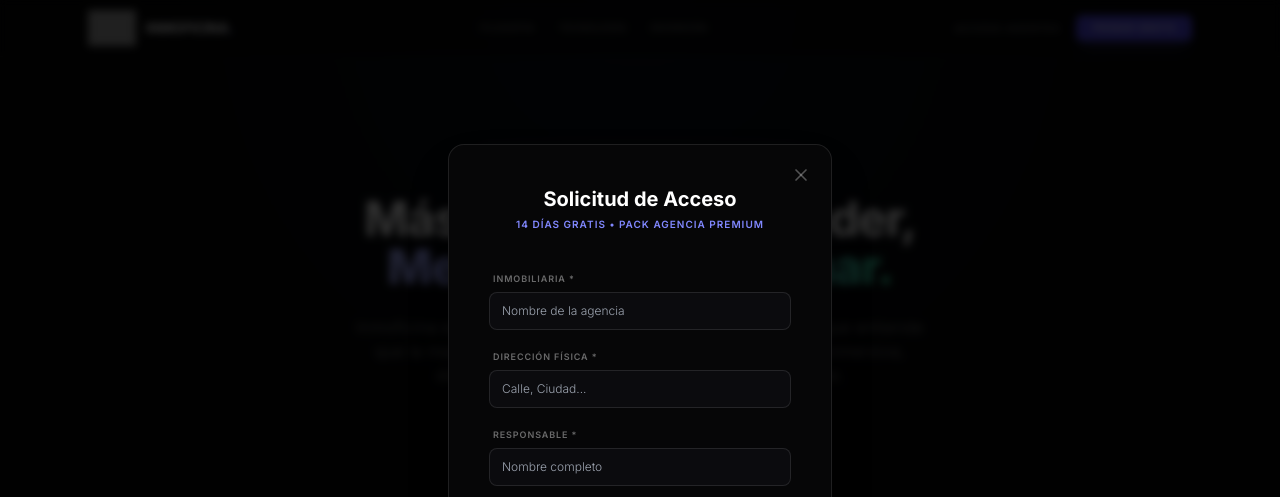
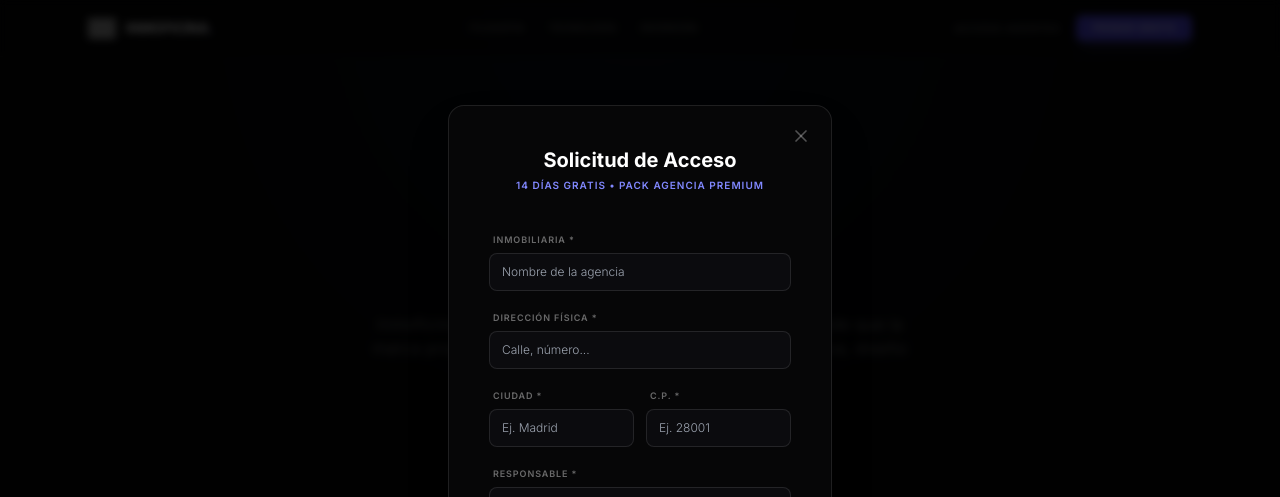
Before and after one commit to proyectohipotenusa-oss/inmoficina, a React (Vite) app: page / in a window 1280 px wide. Both pictures are taken after a click on the button "PROBAR GRATIS". Shown: the top 497 px of the page. Built offline with nearby package versions, Linux system fonts and the light colour scheme; grey boxes are pictures that could not be loaded.

Commit message:
Arreglitos

```diff
--- a/src/pages/AdminPanel.tsx
+++ b/src/pages/AdminPanel.tsx
@@ -13,6 +13,8 @@ interface Agencia {
   id: string;
   nombre: string;
   direccion?: string;
+  ciudad?: string;
+  codigo_postal?: string;
   contacto_nombre?: string;
   contacto_email?: string;
   contacto_telefono?: string;
@@ -25,6 +27,8 @@ interface Solicitud {
   estado: string;
   nombre_agencia: string;
   direccion: string;
+  ciudad: string;
+  codigo_postal: string;
   contacto_nombre: string;
   telefono: string;
   email: string;
@@ -140,7 +144,7 @@ export default function AdminPanel() {
                         <span className="text-xs font-black text-white uppercase truncate">{s.nombre_agencia}</span>
                         <span className={`px-1.5 py-0.5 rounded text-[6px] font-black uppercase tracking-widest ${s.estado === 'pendiente' ? 'bg-amber-500/20 text-amber-500' : 'bg-red-500/20 text-red-500'}`}>{s.estado}</span>
                       </div>
-                      <div className="text-[9px] text-white/50 flex items-center gap-1"><MapPin size={8} className="text-white/30" /> {s.direccion || 'Sin dirección'}</div>
+                      <div className="text-[9px] text-white/50 flex items-center gap-1"><MapPin size={8} className="text-white/30" /> {s.direccion} {s.ciudad ? `, ${s.ciudad}` : ''} {s.codigo_postal}</div>
                     </div>
                     <div className="text-right">
                        <p className="text-[7px] text-white/20 uppercase font-black tracking-widest">Recibida</p>
@@ -247,6 +251,8 @@ function AgencyDialog({ agencia, onClose, onSave, onCreated }: { agencia: Agenci
 
   const [nombre, setNombre] = useState(ag?.nombre || '');
   const [direccion, setDireccion] = useState(ag?.direccion || '');
+  const [ciudad, setCiudad] = useState(ag?.ciudad || '');
+  const [cp, setCp] = useState(ag?.codigo_postal || '');
   const [cNombre, setCNombre] = useState(ag?.contacto_nombre || '');
   const [cEmail, setCEmail] = useState(ag?.contacto_email || '');
   const [cTel, setCTel] = useState(ag?.contacto_telefono || '');
@@ -280,7 +286,7 @@ function AgencyDialog({ agencia, onClose, onSave, onCreated }: { agencia: Agenci
     try {
       if (isEdit && ag) {
         const { error: updateError } = await supabase.from('agencias').update({
-          nombre: nombre.trim(), direccion: direccion.trim(),
+          nombre: nombre.trim(), direccion: direccion.trim(), ciudad: ciudad.trim(), codigo_postal: cp.trim(),
           contacto_nombre: cNombre.trim(), contacto_email: cEmail.trim(), contacto_telefono: cTel.trim(),
           bloqueada
         }).eq('id', ag.id);
@@ -288,7 +294,7 @@ function AgencyDialog({ agencia, onClose, onSave, onCreated }: { agencia: Agenci
         onSave();
       } else {
         const nuevaAgencia = {
-          id: effectiveSlug, nombre: nombre.trim(), direccion: direccion.trim(),
+          id: effectiveSlug, nombre: nombre.trim(), direccion: direccion.trim(), ciudad: ciudad.trim(), codigo_postal: cp.trim(),
           contacto_nombre: cNombre.trim(), contacto_email: cEmail.trim(), contacto_telefono: cTel.trim(),
           bloqueada: false
         };
@@ -343,6 +349,10 @@ function AgencyDialog({ agencia, onClose, onSave, onCreated }: { agencia: Agenci
                 <div><label className="text-[8px] font-bold text-white/40 uppercase tracking-widest mb-1 block">Nombre</label><input required autoFocus className="w-full bg-ink-950 border border-white/10 rounded-md px-2.5 py-1.5 text-[10px] text-white focus:border-brand-500 transition-colors" value={nombre} onChange={e => setNombre(e.target.value)} /></div>
                 <div><label className="text-[8px] font-bold text-white/40 uppercase tracking-widest mb-1 block">Slug ID</label><input className="w-full font-mono text-[9px] text-white/40 bg-white/5 border border-white/10 rounded-md px-2.5 py-1.5 cursor-not-allowed" value={effectiveSlug} readOnly /></div>
                 <div><label className="text-[8px] font-bold text-white/40 uppercase tracking-widest mb-1 block">Dirección</label><input className="w-full bg-ink-950 border border-white/10 rounded-md px-2.5 py-1.5 text-[10px] text-white focus:border-brand-500 transition-colors" value={direccion} onChange={e => setDireccion(e.target.value)} /></div>
+                <div className="grid grid-cols-2 gap-3">
+                  <div><label className="text-[8px] font-bold text-white/40 uppercase tracking-widest mb-1 block">Ciudad</label><input className="w-full bg-ink-950 border border-white/10 rounded-md px-2.5 py-1.5 text-[10px] text-white focus:border-brand-500 transition-colors" value={ciudad} onChange={e => setCiudad(e.target.value)} /></div>
+                  <div><label className="text-[8px] font-bold text-white/40 uppercase tracking-widest mb-1 block">C.P.</label><input className="w-full bg-ink-950 border border-white/10 rounded-md px-2.5 py-1.5 text-[10px] text-white focus:border-brand-500 transition-colors" value={cp} onChange={e => setCp(e.target.value)} /></div>
+                </div>
               </div>
               <div className="space-y-3">
                 <h3 className="text-[8px] font-black text-white/30 uppercase tracking-widest border-b border-white/5 pb-1.5">Contacto Principal</h3>
--- a/src/pages/Landing.tsx
+++ b/src/pages/Landing.tsx
@@ -4,18 +4,18 @@ import { supabase } from '../lib/supabase';
 import {
   Globe, BarChart3, Sparkles, Smartphone, Rss,
   ArrowRight, CheckCircle2, Star, Zap, X, Loader2,
-  Trophy, Landmark, LayoutDashboard, Send, MousePointerClick, QrCode, BookOpen
+  Trophy, Landmark, LayoutDashboard, Send, MousePointerClick
 } from 'lucide-react';
 
 const LOGO_URL = "https://qqysbxfxetqbnucsmagc.supabase.co/storage/v1/object/public/assets/logocuadrado-png1024.png";
-const HERO_IMG_URL = "https://qqysbxfxetqbnucsmagc.supabase.co/storage/v1/object/public/assets/1777235529301-019dcb7d-a185-7894-8e9f-05d821ff0562.png";
+const HERO_IMG_URL = "https://qqysbxfxetqbnucsmagc.supabase.co/storage/v1/object/public/assets/9452536f-198f-4e52-bc6d-bf06589f74c8-u1_d1156373-97c1-44f1-aa6a-0bb509624a9f.png";
 const TEMPORARY_LEGAL_URL = "https://www.ejemplo.com";
 
 export default function Landing() {
   const [isModalOpen, setIsModalOpen] = useState(false);
   const [formStatus, setFormStatus] = useState<'idle' | 'loading' | 'success' | 'error'>('idle');
   const [formData, setFormData] = useState({
-    nombre_agencia: '', direccion: '', contacto_nombre: '', telefono: '', email: ''
+    nombre_agencia: '', direccion: '', ciudad: '', codigo_postal: '', contacto_nombre: '', telefono: '', email: ''
   });
 
   const handleSubmit = async (e: React.FormEvent) => {
@@ -39,7 +39,7 @@ export default function Landing() {
       <nav className="fixed top-0 left-0 right-0 z-40 bg-ink-950/70 backdrop-blur-xl border-b border-white/5">
         <div className="max-w-6xl mx-auto px-6 h-14 flex items-center justify-between">
           <div className="flex items-center gap-2.5 group cursor-pointer">
-            <div className="w-12 h-12 rounded-md overflow-hidden shrink-0 group-hover:scale-105 transition-transform duration-500">
+            <div className="w-7 h-7 rounded-md overflow-hidden shrink-0 group-hover:scale-105 transition-transform duration-500">
               <img src={LOGO_URL} alt="Logo Inmoficina" className="w-full h-full object-contain" />
             </div>
             <span className="text-sm font-bold tracking-tight uppercase group-hover:text-brand-400 transition-colors">INMOFICINA<span className="text-brand-400">.</span></span>
@@ -62,15 +62,15 @@ export default function Landing() {
       <section className="relative pt-28 pb-16 px-6 lg:pt-36 lg:pb-24 text-center">
         <div className="absolute top-0 left-1/2 -translate-x-1/2 w-full h-[500px] bg-[radial-gradient(circle_at_50%_0%,rgba(59,130,246,0.08),transparent_60%)] pointer-events-none" />
         <div className="max-w-3xl mx-auto relative z-10">
-          <div className="inline-flex items-center gap-2 px-3 py-1 rounded-full border border-white/10 bg-white/[0.02] text-white/70 text-[11px] font-medium uppercase tracking-[0.2em] mb-6 animate-fade-in backdrop-blur-md">
-            <Trophy size={14} className="text-brand-400" /> Digitaliza tu agencia inmobiliaria
+          <div className="inline-flex items-center gap-2 px-3 py-1 rounded-full border border-white/10 bg-white/[0.02] text-white/70 text-[9px] font-medium uppercase tracking-[0.2em] mb-6 animate-fade-in backdrop-blur-md">
+            <Trophy size={12} className="text-brand-400" /> El Estándar de la Nueva Generación
           </div>
           <h1 className="text-3xl sm:text-4xl md:text-5xl font-bold leading-[1.1] tracking-tight mb-6">
-          Más tiempo para vender,<br />
-            <span className="text-transparent bg-clip-text bg-gradient-to-r from-brand-300 via-brand-400 to-emerald-400 font-extrabold">Menos para gestionar.</span>
+            Vende Lujo,<br />
+            <span className="text-transparent bg-clip-text bg-gradient-to-r from-brand-300 via-brand-400 to-emerald-400 font-extrabold">No Ladrillo.</span>
           </h1>
           <p className="text-sm sm:text-base text-white/50 max-w-xl mx-auto mb-10 leading-relaxed font-light tracking-wide">
-            Inmoficina es el CRM diseñado para la agencia inmobiliaria que entiende que la marca propia es su activo más valioso. Tecnología inmersiva, diseño exquisito y herramientas orientadas al cierre.
+            Inmoficina es el CRM diseñado para la agencia que entiende que la marca propia es su activo más valioso. Tecnología inmersiva, diseño exquisito y herramientas orientadas al cierre.
           </p>
           <div className="flex flex-col items-center gap-5">
             <button onClick={() => setIsModalOpen(true)} className="group relative px-6 py-3 bg-white text-ink-950 rounded-lg font-bold uppercase tracking-widest text-[11px] hover:bg-brand-50 hover:scale-[1.02] transition-all shadow-[0_10px_30px_rgba(255,255,255,0.1)] active:scale-95 flex items-center gap-2">
@@ -141,7 +141,7 @@ export default function Landing() {
       {/* ARSENAL GRID */}
       <section id="arsenal" className="py-20 px-6">
         <div className="max-w-5xl mx-auto text-center mb-16">
-          <h2 className="text-2xl md:text-3xl font-bold mb-3 tracking-tight">ARSENAL PARA EL CIERRE DE PROPIEDADES</h2>
+          <h2 className="text-2xl md:text-3xl font-bold mb-3 tracking-tight">Arsenal para el Cierre</h2>
           <p className="text-white/40 font-light text-xs max-w-lg mx-auto">Tecnología inmersiva diseñada para elevar la percepción de valor y multiplicar tus conversiones.</p>
         </div>
 
@@ -163,7 +163,7 @@ export default function Landing() {
         </div>
       </section>
 
-      {/* TARIFA: LISTA DE 10 FUNCIONALIDADES RECALIBRADA */}
+      {/* TARIFA */}
       <section id="tarifa" className="py-20 px-6 relative">
         <div className="max-w-2xl mx-auto bg-gradient-to-br from-ink-900 to-ink-950 border border-white/10 p-8 md:p-12 rounded-[2rem] text-center shadow-2xl relative overflow-hidden">
           <div className="absolute top-0 left-1/2 -translate-x-1/2 px-4 py-1 bg-brand-500 text-[9px] font-bold uppercase tracking-widest rounded-b-md shadow-lg shadow-brand-500/20">
@@ -177,7 +177,7 @@ export default function Landing() {
 
           <div className="grid grid-cols-1 sm:grid-cols-2 gap-x-6 gap-y-3 text-left mb-10 border-t border-white/5 pt-8">
             {[
-              "Licencia para 3 Usuarios",
+              "3 Licencias de Usuario",
               "Fichas VIP Ilimitadas",
               "Informes CMA Ilimitados",
               "Multipublicación Portales",
@@ -203,7 +203,7 @@ export default function Landing() {
       {/* FOOTER */}
       <footer className="py-12 px-6 border-t border-white/5 text-center bg-ink-950/50">
         <div className="max-w-6xl mx-auto flex flex-col items-center">
-          <div className="w-[24px] h-[24px] mx-auto mb-4 opacity-30 hover:opacity-100 transition-all duration-500 cursor-pointer">
+          <div className="w-[48px] h-[48px] mx-auto mb-4 opacity-30 hover:opacity-100 transition-all duration-500 cursor-pointer">
             <img src={LOGO_URL} alt="Logo Inmoficina" className="w-full h-full object-contain grayscale hover:grayscale-0" />
           </div>
           <p className="text-[9px] font-semibold uppercase tracking-[0.3em] text-white/20 mb-6">Elevando el estándar inmobiliario</p>
@@ -254,8 +254,21 @@ export default function Landing() {
 
                     <div className="space-y-1">
                       <label className="text-[9px] font-semibold text-white/40 uppercase tracking-widest ml-1">Dirección Física *</label>
-                      <input required className="w-full bg-ink-900 border border-white/10 rounded-lg px-3 py-2.5 text-xs text-white focus:outline-none focus:border-brand-500 transition-all font-light" placeholder="Calle, Ciudad..."
+                      <input required className="w-full bg-ink-900 border border-white/10 rounded-lg px-3 py-2.5 text-xs text-white focus:outline-none focus:border-brand-500 transition-all font-light" placeholder="Calle, número..."
                         value={formData.direccion} onChange={e => setFormData({...formData, direccion: e.target.value})} />
+                    </div>
+
+                    <div className="grid grid-cols-2 gap-3">
+                      <div className="space-y-1">
+                        <label className="text-[9px] font-semibold text-white/40 uppercase tracking-widest ml-1">Ciudad *</label>
+                        <input required className="w-full bg-ink-900 border border-white/10 rounded-lg px-3 py-2.5 text-xs text-white focus:outline-none focus:border-brand-500 transition-all font-light" placeholder="Ej. Madrid"
+                          value={formData.ciudad} onChange={e => setFormData({...formData, ciudad: e.target.value})} />
+                      </div>
+                      <div className="space-y-1">
+                        <label className="text-[9px] font-semibold text-white/40 uppercase tracking-widest ml-1">C.P. *</label>
+                        <input required className="w-full bg-ink-900 border border-white/10 rounded-lg px-3 py-2.5 text-xs text-white focus:outline-none focus:border-brand-500 transition-all font-light" placeholder="Ej. 28001"
+                          value={formData.codigo_postal} onChange={e => setFormData({...formData, codigo_postal: e.target.value})} />
+                      </div>
                     </div>
 
                     <div className="space-y-1">
--- a/src/pages/Propiedades.tsx
+++ b/src/pages/Propiedades.tsx
@@ -4,7 +4,7 @@ import { PageHeader } from '../components/PageHeader';
 import { EmptyState } from '../components/EmptyState';
 import {
   Building2, Plus, Loader2, X, Trash2, MapPin, BedDouble, Bath, Square, ChevronRight,
-  Home, Tags, Camera, ArrowLeft, ArrowRight, Sparkles, Euro, ArrowUpRight, Globe
+  Home, Tags, Info, Camera, ArrowLeft, ArrowRight, Sparkles, Calculator, Euro, Percent, ArrowUpRight, Globe, QrCode
 } from 'lucide-react';
 import { useAuth } from '../context/AuthContext';
 import { supabase } from '../lib/supabase';
@@ -90,6 +90,36 @@ function PropDialog({ propiedad, onClose, onSaved }: { propiedad?: Propiedad | n
   const [submitting, setSubmitting] = useState(false);
   const [isGenerating, setIsGenerating] = useState(false);
   const [isCompressing, setIsCompressing] = useState(false);
+
+  // --- MOTOR HEURÍSTICO IA (Copywriting Inmobiliario) ---
+  const generarConIA = () => {
+    setIsGenerating(true);
+
+    // Simulamos el pensamiento de la IA
+    setTimeout(() => {
+      const isLujo = Number(precio) > 500000;
+      const isReforma = estadoFisico === 'A reformar/A renovar';
+      const zona = ciudad && cp ? `en el distrito de ${ciudad} (Código Postal ${cp}), una ubicación estratégica que garantiza calidad de vida, excelente conectividad y acceso a todos los servicios esenciales.` : 'en una ubicación privilegiada y de alta demanda.';
+
+      let copy = `Presentamos este exclusivo ${tipo} ${zona}\n\n`;
+      copy += `Con una superficie de ${metros || 'amplios'} m², la propiedad cuenta con una distribución óptima que incluye ${habitaciones || 'varias'} habitaciones luminosas y ${banos || 'cómodos'} baños completos. Cada espacio ha sido pensado para maximizar el confort y la funcionalidad.\n\n`;
+
+      if (estadoFisico === 'A estrenar/Nueva') {
+        copy += `El inmueble es de obra nueva, destacando por sus acabados de primera calidad, diseño contemporáneo y eficiencia energética, listo para convertirse en su nuevo hogar sin necesidad de adaptaciones.\n\n`;
+      } else if (estadoFisico === 'Buen estado/Reformada') {
+        copy += `La propiedad se encuentra en excelente estado de conservación, con detalles cuidados y lista para entrar a vivir desde el primer día.\n\n`;
+      } else if (isReforma) {
+        copy += `Esta propiedad representa una excelente oportunidad de inversión. Un lienzo en blanco con infinitas posibilidades de reforma y redistribución para crear la vivienda de sus sueños a medida.\n\n`;
+      }
+
+      if (isLujo) copy += `Una pieza única en el mercado orientada a clientes exigentes que valoran la exclusividad, la privacidad y el prestigio.\n\n`;
+
+      copy += `No deje pasar esta oportunidad. Contáctenos para solicitar más información o programar una visita privada.`;
+
+      setDescripcion(copy);
+      setIsGenerating(false);
+    }, 1200);
+  };
 
   const resizeImage = (file: File): Promise<Blob> => {
     return new Promise((resolve) => {
@@ -191,7 +221,12 @@ function PropDialog({ propiedad, onClose, onSaved }: { propiedad?: Propiedad | n
             </div>
           </div>
           <div className="space-y-4 pt-4 border-t border-white/5">
-             <div className="flex justify-between items-end"><h3 className="text-[11px] font-bold uppercase tracking-widest text-emerald-400 flex items-center gap-1.5"><Tags size={14}/> Descripción Pública</h3><button type="button" onClick={() => {}} className="text-[9px] font-bold uppercase tracking-widest flex items-center gap-1 px-2 py-1 bg-brand-500/10 text-brand-400 rounded hover:bg-brand-500 hover:text-white transition"><Sparkles size={10}/> Generar con IA</button></div>
+             <div className="flex justify-between items-end">
+                <h3 className="text-[11px] font-bold uppercase tracking-widest text-emerald-400 flex items-center gap-1.5"><Tags size={14}/> Descripción Pública</h3>
+                <button type="button" onClick={generarConIA} disabled={isGenerating} className="text-[9px] font-bold uppercase tracking-widest flex items-center gap-1 px-2 py-1 bg-brand-500/10 text-brand-400 rounded hover:bg-brand-500 hover:text-white transition disabled:opacity-50">
+                  {isGenerating ? <Loader2 size={10} className="animate-spin" /> : <Sparkles size={10}/>} Generar con IA
+                </button>
+             </div>
              <textarea rows={5} className="input bg-ink-900 border-white/10 resize-none text-sm leading-relaxed" placeholder="Describe los detalles de la propiedad..." value={descripcion} onChange={e=>setDescripcion(e.target.value)} disabled={isGenerating} />
           </div>
           <div className="space-y-4 pt-4 border-t border-white/5">
```
